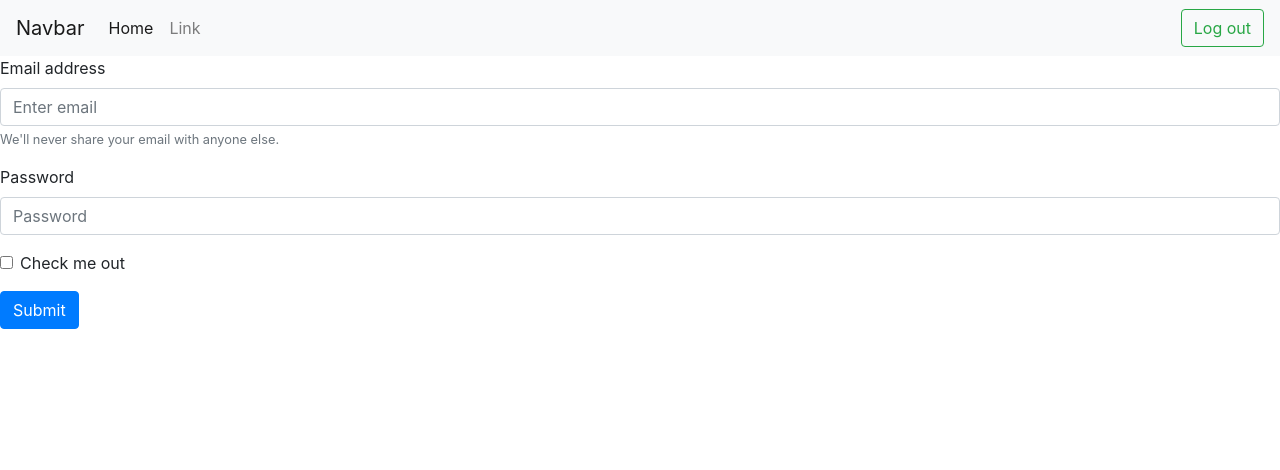
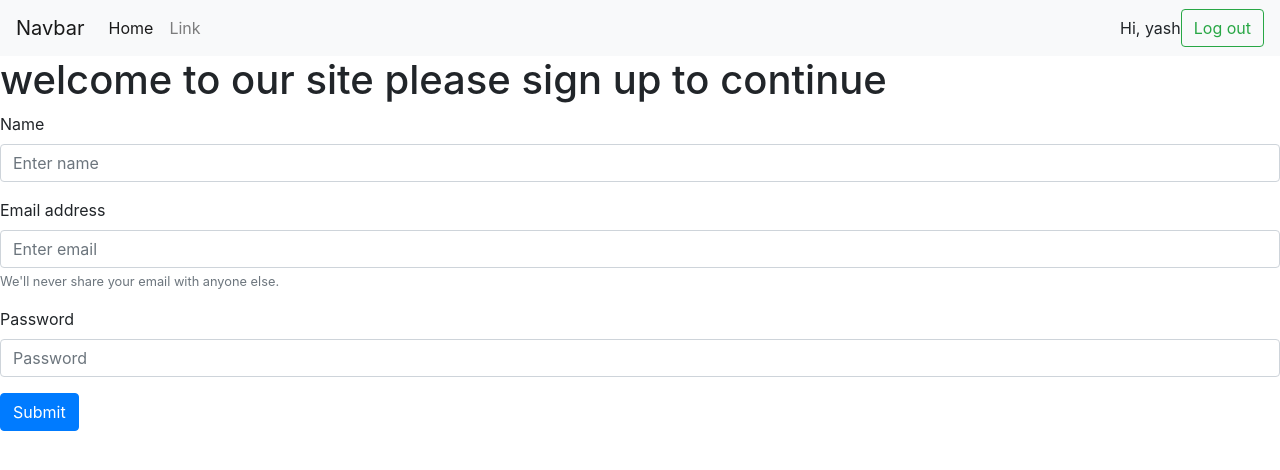
Before and after one commit to Yash12169/social_media_project, a Django app: template social_media_app/templates/signup.html in a window 1280 px wide. Shown: the top 470 px of the page. Run offline with Django 4.2, Linux system fonts and the light colour scheme; the template is opened without the code that fills it, so the values that code supplies are empty; a user stored in the database is signed in.

Commit message:
added signup feature

```diff
--- /dev/null
+++ b/requirements.txt
@@ -0,0 +1,5 @@
+asgiref==3.7.2
+Django==4.2.2
+Pillow==9.5.0
+sqlparse==0.4.4
+tzdata==2023.3
--- a/social_media_app/templates/base.html
+++ b/social_media_app/templates/base.html
@@ -29,7 +29,7 @@
   <body>
     <!-- navbar -->
     <nav class="navbar navbar-expand-lg navbar-light bg-light">
-      <a class="navbar-brand" href="#">Navbar</a>
+      <a class="navbar-brand" href="/">Navbar</a>
       <button
         class="navbar-toggler"
         type="button"
@@ -54,16 +54,18 @@
           </li>
         </ul>
         <form class="form-inline my-2 my-lg-0">
-            {% if request.user.is_authenticated%}
-              <button class="btn btn-outline-success my-2 my-sm-0" type="submit">Log out</button>
-            {% else %}
-            <button class="btn btn-outline-success my-2 my-sm-0" type="submit">Sign Up</button>
-            <button class="btn btn-outline-success my-2 my-sm-0" type="submit">Sign In</button>
-            {% endif %}
+          {% if request.user.is_authenticated%}
+          Hi, {{request.user.username}}
+          <button class="btn btn-outline-success my-2 my-sm-0" type="submit">
+            Log out
+          </button>
+          {% else %}
+          <a class="btn btn-outline-success my-2 my-sm-0" href="/sign-up">Sign Up</a>
+          <a class="btn btn-outline-success my-2 my-sm-0" href="/sign-in">Sign In</a>
+          {% endif %}
         </form>
       </div>
     </nav>
-
     {% block content %} {% endblock %}
   </body>
 </html>
--- a/social_media_app/templates/signin.html
+++ b/social_media_app/templates/signin.html
@@ -1,5 +1,6 @@
 {% extends 'base.html' %}
 {% block content%}
+<h1>welcome:Please sign in</h1>
 <form>
     <div class="form-group">
       <label for="exampleInputEmail1">Email address</label>
--- a/social_media_app/templates/signup.html
+++ b/social_media_app/templates/signup.html
@@ -1,18 +1,40 @@
-{% extends 'base.html' %}
-{% block content%}
-<form>
+{% extends 'base.html' %} {% block content%}
+<h1>welcome to our site please sign up to continue</h1>
+<form action="{% url 'sign_up' %}" method="POST">
+  {% csrf_token %}
   <div class="form-group">
-      <label for="exampleInputEmail1">Email address</label>
-      <input type="email" class="form-control" id="exampleInputEmail1" aria-describedby="emailHelp" placeholder="Enter email">
-      <small id="emailHelp" class="form-text text-muted">We'll never share your email with anyone else.</small>
+    <label for="username">Name</label>
+    <input
+      type="text"
+      class="form-control"
+      id="username"
+      name="username"
+      placeholder="Enter name"
+    />
   </div>
   <div class="form-group">
-      <label for="exampleInputPassword1">Password</label>
-      <input type="password" class="form-control" id="exampleInputPassword1" placeholder="Password">
+    <label for="email">Email address</label>
+    <input
+      type="email"
+      class="form-control"
+      id="email"
+      name="email"
+      aria-describedby="emailHelp"
+      placeholder="Enter email"
+    />
+    <small id="emailHelp" class="form-text text-muted"
+      >We'll never share your email with anyone else.</small
+    >
   </div>
-    <div class="form-group form-check">
-      <input type="checkbox" class="form-check-input" id="exampleCheck1">
-      <label class="form-check-label" for="exampleCheck1">Check me out</label>
+  <div class="form-group">
+    <label for="password">Password</label>
+    <input
+      type="password"
+      class="form-control"
+      id="password"
+      name="password"
+      placeholder="Password"
+    />
   </div>
   <button type="submit" class="btn btn-primary">Submit</button>
 </form>
--- a/social_media_app/urls.py
+++ b/social_media_app/urls.py
@@ -1,8 +1,8 @@
 from social_media_app.views import index_view, sign_up_view, sign_in_view
 from django.urls import path
 urlpatterns = [
-    path('',index_view),
-    path('sign_up/',sign_up_view),
-    path('sign_in/',sign_in_view),
+    path('',index_view ,name="index"),
+    path('sign-up/',sign_up_view,name="sign_up"),
+    path('sign-in/',sign_in_view,name="sign_in"),
 
 ]
```
Also changed, not shown: social_media_app/views.py (+29 -6 lines), Valley_of_the_End.webp (deleted), db.sqlite3. Lines whose indentation alone changed are shown as unchanged.
